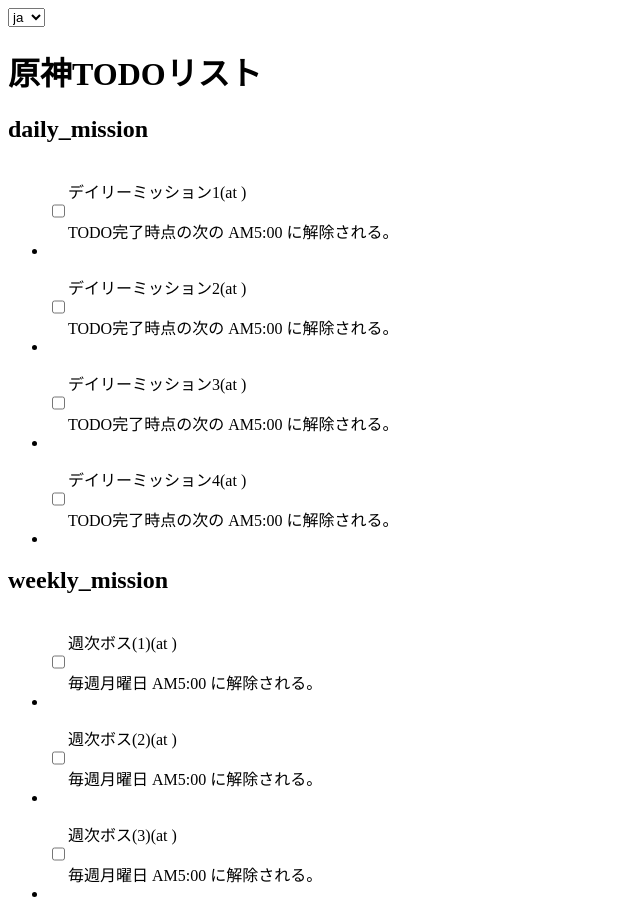
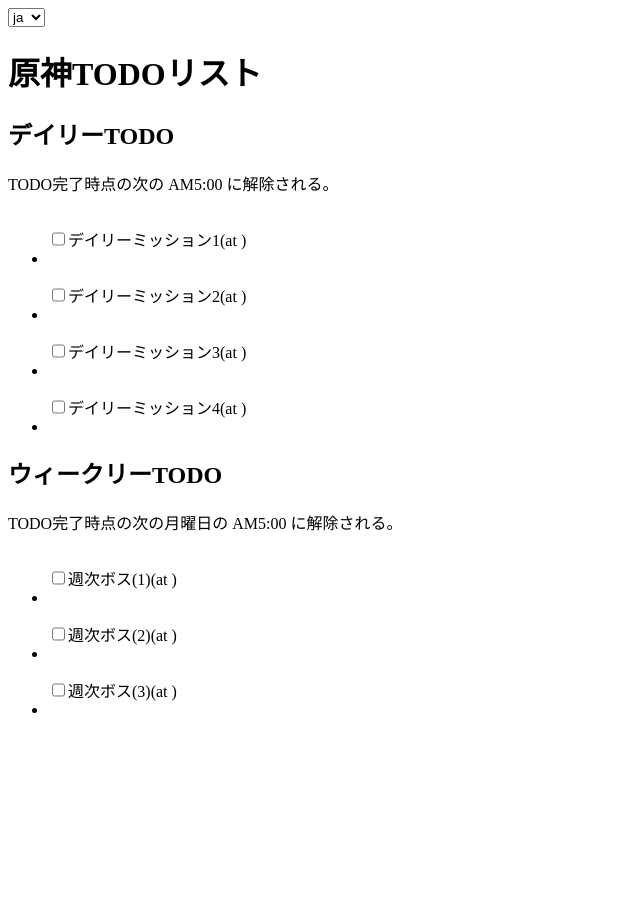
Before and after one commit to sadnessOjisan/genshin-todo-list, a Next.js app: page / in a window 1280 px wide. Shown: the whole page, without its empty margins (0-640 px from the left). After the commit the page ends 800 px from the top, so only its background shows below. Built offline with nearby package versions, Linux system fonts and the light colour scheme.

Commit message:
chore: enhance i18n logic

```diff
--- a/src/client/todos.tsx
+++ b/src/client/todos.tsx
@@ -1,7 +1,12 @@
 "use client";
 
 import { type ChangeEvent, type FC, useEffect, useMemo, useState } from "react";
-import { type CATEGORY_KEY, TODO_DATA, type TODO_KEY } from "../data/todo-data";
+import {
+  type CATEGORY_KEY,
+  TODO_DATA,
+  type TODO_KEY,
+  categories,
+} from "../data/todo-data";
 import { LocalStorabeWrapper } from "../repository/local-storage";
 import {
   type ExpireDateState,
@@ -19,6 +24,8 @@
 
 type EachCategoryTodos = {
   category: CATEGORY_KEY;
+  categoryName: string;
+  categoryLogicDescriptioin: string;
   todos: ReadonlyArray<{
     key: TODO_KEY;
     value: string;
@@ -50,8 +57,11 @@
           : false,
       };
     });
+
   return {
     category: key,
+    categoryName: categories[key].name(lang),
+    categoryLogicDescriptioin: categories[key].logic.descriptipon(lang),
     todos,
   };
 };
@@ -120,7 +130,8 @@
   handleOnChange: (e: ChangeEvent<HTMLInputElement>) => void;
 }> = ({ todos, handleOnChange }) => (
   <div>
-    <h2>{todos.category}</h2>
+    <h2>{todos.categoryName}</h2>
+    <p>{todos.categoryLogicDescriptioin}</p>
     <ul>
       {todos.todos.map((d) => {
         const { time } = d;
@@ -138,7 +149,6 @@
                 <p>
                   {d.value}(at {time && <Time time={time} />})
                 </p>
-                <p>{d.logic}</p>
               </label>
             </div>
           </li>
--- a/src/data/i18n.ts
+++ b/src/data/i18n.ts
@@ -1,21 +1,43 @@
 import type { Lang } from "../type/lang";
 
-type Vocabulary = {
+export type VocabularyKey =
+  | "PAGE_TITLE"
+  | "PAGE_DESCRIPTION"
+  | "DAILY_CATEGORY_NAME"
+  | "DAILY_CATEGORY_DESCRIPTION"
+  | "WEEKLY_CATEGORY_NAME"
+  | "WEEKLY_CATEGORY_DESCRIPTION";
+
+type Vocabulary = { [x in VocabularyKey]: string };
+
+export type VocabularyByLang = {
   [x in Lang]: {
     PAGE_TITLE: string;
     PAGE_DESCRIPTION: string;
+    DAILY_CATEGORY_NAME?: string;
+    DAILY_CATEGORY_DESCRIPTION?: string;
+    WEEKLY_CATEGORY_NAME?: string;
+    WEEKLY_CATEGORY_DESCRIPTION?: string;
   };
 };
 
-export const VOCABULARY: Vocabulary = {
-  ja: {
-    PAGE_TITLE: "原神TODOリスト",
-    PAGE_DESCRIPTION:
-      "皆で作る原神TODOリスト、管理ツールです。多様なTODOが用意されており、カスタマイズも可能です。",
-  },
+export const jaVocaburary: Required<Vocabulary> = {
+  PAGE_TITLE: "原神TODOリスト",
+  PAGE_DESCRIPTION:
+    "皆で作る原神TODOリスト、管理ツールです。多様なTODOが用意されており、カスタマイズも可能です。",
+  DAILY_CATEGORY_NAME: "デイリーTODO",
+  DAILY_CATEGORY_DESCRIPTION: "TODO完了時点の次の AM5:00 に解除される。",
+  WEEKLY_CATEGORY_NAME: "ウィークリーTODO",
+  WEEKLY_CATEGORY_DESCRIPTION:
+    "TODO完了時点の次の月曜日の AM5:00 に解除される。",
+};
+
+export const VOCABULARY: VocabularyByLang = {
+  ja: jaVocaburary,
   en: {
     PAGE_TITLE: "Genshin todo list",
     PAGE_DESCRIPTION:
       "A Genshin TODO list and management tool for everyone! A variety of TODO tasks are available and can be customized.",
+    DAILY_CATEGORY_NAME: "Daily TODO",
   },
 };
--- a/src/data/todo-data.ts
+++ b/src/data/todo-data.ts
@@ -1,6 +1,7 @@
 import { type Lang } from "../type/lang";
 import { allElements } from "../util/array";
 import { add, isMonday, nextMonday, set } from "../util/date";
+import { jaVocaburary, VOCABULARY, type VocabularyKey } from "./i18n";
 
 export type TODO_KEY =
   | "mission1"
@@ -35,7 +36,8 @@
 export type CATEGORY_KEY = "daily_mission" | "weekly_mission";
 
 type Cateogory = {
-  key: "daily_mission" | "weekly_mission";
+  key: CATEGORY_KEY;
+  name: (lang: Lang) => string;
   logic: Logic;
 };
 
@@ -92,38 +94,40 @@
   }
 }
 
-const dailyMissionLogic = {
+const createCategoryDescription = (lang: Lang, categoryKey: VocabularyKey) => {
+  const vocav = VOCABULARY[lang][categoryKey];
+  if (!vocav) {
+    console.warn(`lang: ${lang} の ${categoryKey} がありません。`);
+    return `${jaVocaburary[categoryKey]} (translate is needed.)`;
+  }
+  return vocav;
+};
+
+export const dailyMissionLogic = {
   key: "daily_mission" as const,
+  name: (lang: Lang): string =>
+    createCategoryDescription(lang, "DAILY_CATEGORY_NAME"),
   logic: {
-    descriptipon: (lang: Lang) => {
-      switch (lang) {
-        case "ja":
-          return "TODO完了時点の次の AM5:00 に解除される。";
-        case "en":
-          return "next am 5:00";
-        default:
-          return "TODO完了時点の次の AM5:00 に解除される。";
-      }
-    },
+    descriptipon: (lang: Lang): string =>
+      createCategoryDescription(lang, "DAILY_CATEGORY_DESCRIPTION"),
     func: FreeCheckLogic.canFreeDailyTodo,
   },
 };
 
 const weeklyMissionLogic = {
   key: "weekly_mission" as const,
+  name: (lang: Lang): string =>
+    createCategoryDescription(lang, "WEEKLY_CATEGORY_NAME"),
   logic: {
-    descriptipon: (lang: Lang) => {
-      switch (lang) {
-        case "ja":
-          return "毎週月曜日 AM5:00 に解除される。";
-        case "en":
-          return "reset at AM 5:00 on every monday";
-        default:
-          return "毎週月曜日 AM5:00 に解除される。";
-      }
-    },
+    descriptipon: (lang: Lang): string =>
+      createCategoryDescription(lang, "WEEKLY_CATEGORY_DESCRIPTION"),
     func: FreeCheckLogic.canFreeDailyTodo,
   },
+};
+
+export const categories: { [x in CATEGORY_KEY]: Cateogory } = {
+  daily_mission: dailyMissionLogic,
+  weekly_mission: weeklyMissionLogic,
 };
 
 export const TODO_DATA: Record<TODO_KEY, TODO_VALUE> = {
@@ -132,7 +136,7 @@
    */
   mission1: {
     description: "daily mission(1)",
-    category: dailyMissionLogic,
+    category: categories.daily_mission,
     name: (lang) => {
       switch (lang) {
         case "ja":
@@ -149,7 +153,7 @@
    */
   mission2: {
     description: "daily mission(2)",
-    category: dailyMissionLogic,
+    category: categories.daily_mission,
     name: (lang) => {
       switch (lang) {
         case "ja":
@@ -166,7 +170,7 @@
    */
   mission3: {
     description: "daily mission(2)",
-    category: dailyMissionLogic,
+    category: categories.daily_mission,
     name: (lang) => {
       switch (lang) {
         case "ja":
@@ -183,7 +187,7 @@
    */
   mission4: {
     description: "daily mission(4)",
-    category: dailyMissionLogic,
+    category: categories.daily_mission,
     name: (lang) => {
       switch (lang) {
         case "ja":
@@ -197,7 +201,7 @@
   },
   weekly_boss1: {
     description: "weekly boss (1)",
-    category: weeklyMissionLogic,
+    category: categories.weekly_mission,
     name: (lang) => {
       switch (lang) {
         case "ja":
@@ -211,7 +215,7 @@
   },
   weekly_boss2: {
     description: "weekly boss (2)",
-    category: weeklyMissionLogic,
+    category: categories.weekly_mission,
     name: (lang) => {
       switch (lang) {
         case "ja":
@@ -225,7 +229,7 @@
   },
   weekly_boss3: {
     description: "weekly boss (3)",
-    category: weeklyMissionLogic,
+    category: categories.weekly_mission,
     name: (lang) => {
       switch (lang) {
         case "ja":
```
